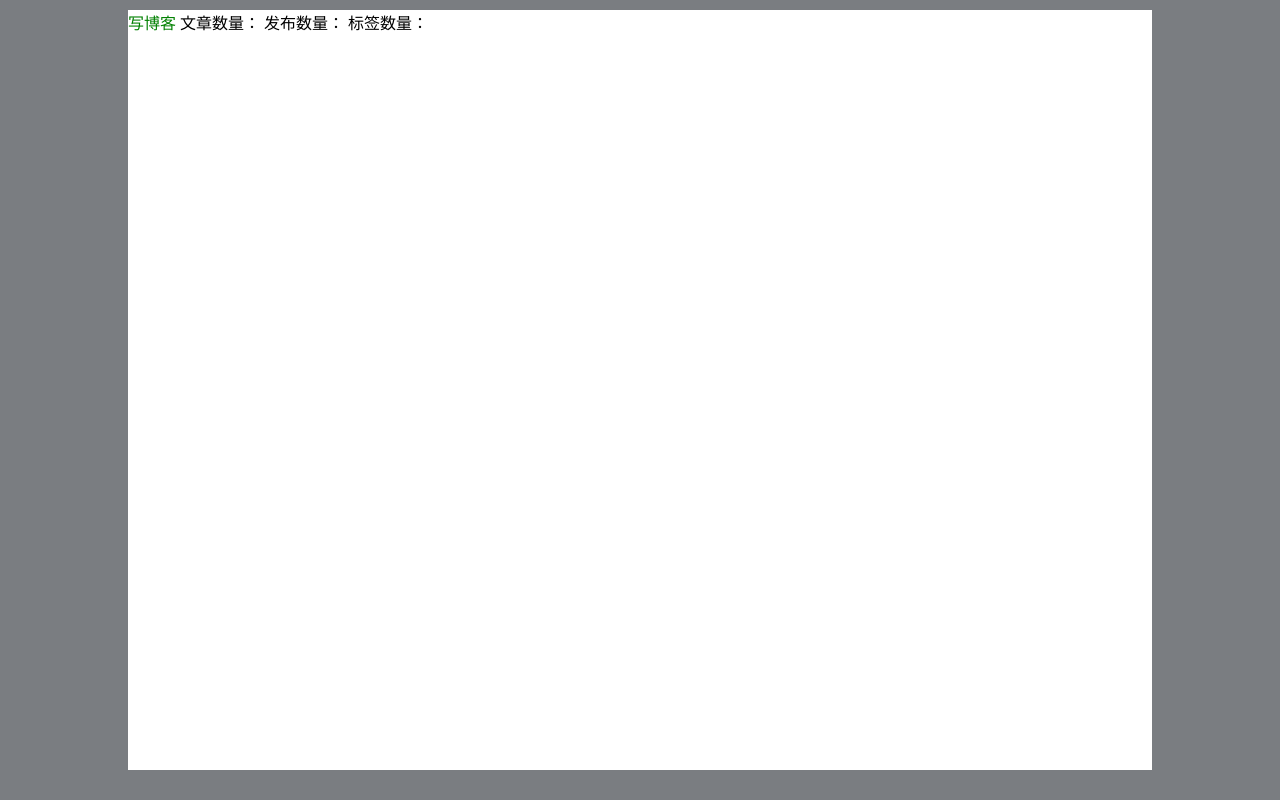
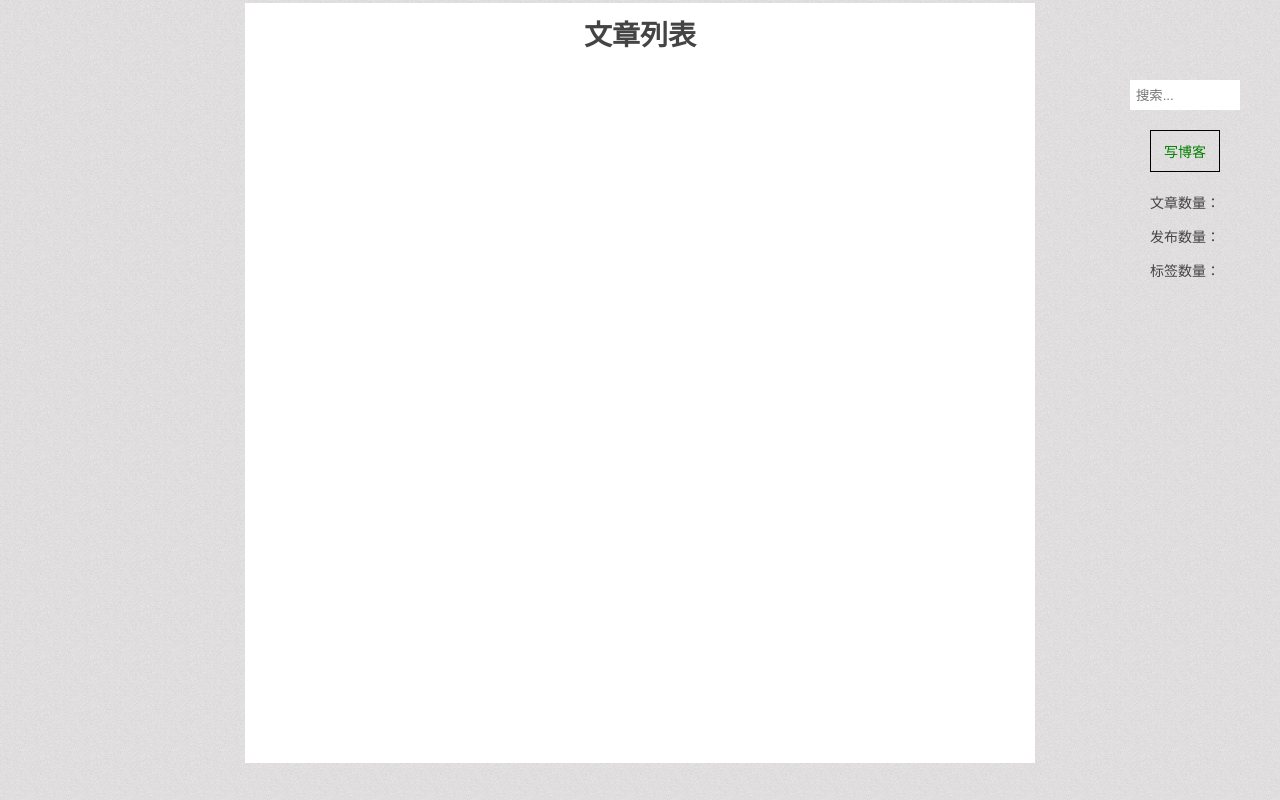
Before and after one commit to coderhwz/online-md-blog, a Flask app: template templates/admin/post/list.html in a window 1280 px wide. Run offline with Flask 2, Linux system fonts and the light colour scheme; the template is opened without the code that fills it, so the values that code supplies are empty.

Commit message:
修改前后端样式，基本达到一致

```diff
--- a/app.py
+++ b/app.py
@@ -124,7 +124,8 @@ def get_stats():
 def home():
     db = get_db()
     cursor = db.cursor()
-    cursor.execute('SELECT * FROM posts WHERE status="publish"')
+    cursor.execute('SELECT * FROM posts WHERE status="publish" ORDER BY'
+            ' create_at DESC')
     posts = cursor.fetchall()
     return render_template('home.html',posts=posts)
 
@@ -186,10 +187,31 @@ def list_posts():
     """
     db = get_db()
     cursor = db.cursor()
-    cursor.execute('SELECT * FROM posts')
+    sql = 'SELECT * FROM posts';
+    keyword = request.args.get('s',None)
+    if keyword:
+        sql = sql+ ' WHERE title LIKE "%s"' % ('%' + keyword +'%')
+    sql = sql + ' ORDER BY create_at DESC'
+    cursor.execute(sql)
     posts = cursor.fetchall()
     stats = get_stats()
-    return render_template('admin/post/list.html',posts=posts,stats=stats)
+    return render_template('admin/post/list.html',posts=posts,stats=stats,
+            keyword=keyword)
+
+@app.route('/admin/post/delete/<int:id>')
+@requires_auth
+def post_delete(id):
+    """@todo: Docstring for delete_posts.
+
+    :arg1: @todo
+    :returns: @todo
+
+    """
+    db = get_db()
+    cursor = db.cursor()
+    cursor.execute("DELETE FROM posts WHERE id=%s"%(id))
+    db.commit()
+    return redirect(url_for('list_posts'))
 
 
 @app.route('/admin/settings')
--- a/filters.py
+++ b/filters.py
@@ -1,4 +1,4 @@
 import datetime
 
 def timefmt(value,format="%Y-%m-%d"):
-    return datetime.datetime.fromtimestamp(value).strftime('%Y-%m-%d %H:%M:%S')
+    return datetime.datetime.fromtimestamp(value).strftime(format)
--- a/static/css/admin.css
+++ b/static/css/admin.css
@@ -1,14 +1,17 @@
-html,body{
+html,body,ul{
     padding:0;
     margin:0;
 }
 body{
-    background-color:#7a7d81;
+    /* background-color:#7a7d81; */
+    background:url(../images/bg.jpg) repeat;
+    font-size:14px;
+    color:#444;
 }
 .wrapper{
-    width:80%;
+    width:790px;
     min-height:95%;
-    margin:10 auto;
+    margin:3px auto;
     background-color:#fff;
 }
 a{
@@ -18,3 +21,54 @@ a{
 a:visited{
 
 }
+.CodeMirror{
+    font-size:14px;
+    color:#444;
+    line-height:20px;
+}
+.fixed{
+    position:fixed;
+    z-index:100;
+    right:40px;
+    top:80px;
+    font-size:14px;
+    text-align:center;
+}
+.fixed a {
+    display:block;
+    border:1px solid #000;
+    padding:10px;
+    margin:20px;
+    text-align:center;
+}
+
+
+.fixed input[type=submit]{
+    background-color:#3276b1;
+    border:1px solid #357ebd;
+    padding:10px;
+    margin:10px 40px;
+    color:white;
+}
+
+.fixed input[type=text]{
+    width:110px;
+    height:30px;
+    padding:6px;
+    border:none;
+}
+h1{
+    padding:10px;
+    text-align:center;
+}
+.posts-list{
+    margin:40px;
+}
+.posts-list li{
+    padding:10px;
+    border-bottom:1px dashed #D9D9DC;
+}
+.posts-list .btn{
+    float:right;
+    padding-right:10px;
+}
--- a/static/css/editor.css
+++ b/static/css/editor.css
@@ -95,7 +95,8 @@ you can use the generic selector below, but it's slower:
 }
 .CodeMirror-scroll {
   /* Set scrolling behaviour here */
-  overflow: auto;
+  /* overflow: auto; */
+    height:auto;
 }
 
 /* PADDING */
--- a/templates/admin/post/list.html
+++ b/templates/admin/post/list.html
@@ -1,14 +1,22 @@
 {% extends "admin/layout.html" %}
 {% block body %}
-<a href="{{ url_for('post_edit') }}" >写博客</a>
-<span>文章数量：{{ stats.posts_cnt }}</span>
-<span>发布数量：{{ stats.pub_cnt }}</span>
-<span>标签数量：{{ stats.tags_cnt }}</span>
-<ul>
+<div class="fixed">
+    <form method="GET" action="{{ url_for('list_posts') }}">
+        <input type="text" name="s" placeholder="搜索..." value="{{ keyword }}"/>
+    </form>
+    <a href="{{ url_for('post_edit') }}" >写博客</a>
+    <p>文章数量：{{ stats.posts_cnt }}</p>
+    <p>发布数量：{{ stats.pub_cnt }}</p>
+    <p>标签数量：{{ stats.tags_cnt }}</p>
+</div>
+<h1>文章列表</h1>
+<ul class="posts-list">
     {% for post in posts %}
     <li>
         <a href="{{ url_for('show_post',slug=post.slug) }}" target="_blank" >{{ post.title }}</a>
-        <a href="{{ url_for('post_edit',id=post.id)}}" >编辑</a>
+        <a onclick="return confirm('确定删除？')" class="btn" href="{{ url_for('post_delete',id=post.id)}}" >删除</a>
+        <a class="btn" href="{{ url_for('post_edit',id=post.id)}}" >编辑</a>
+        <span class="btn date">{{ post.create_at | timefmt }}</span>
     </li>
     {% endfor %}
 </ul>
--- a/templates/home.html
+++ b/templates/home.html
@@ -3,8 +3,10 @@
 <h1 class="title">coderhwz's blog</h1>
 <ul class="articles">
 {% for post in posts %}
-<li><a href="{{ url_for('show_post',slug=post.slug) }}" alt="{{ post.title }}">{{ post.title }}</a>
-{{ post.create_at | timefmt }}</li>
+<li>
+    <a class="title" href="{{ url_for('show_post',slug=post.slug) }}" alt="{{ post.title }}">{{ post.title }}</a>
+    <span class="time"> {{ post.create_at | timefmt('%Y/%m/%d') }} </span>
+</li>
 {% endfor%}
 </ul>
 {% endblock %}
--- a/templates/layout.html
+++ b/templates/layout.html
@@ -16,6 +16,9 @@
         <div class="wrapper">
             {% block body %}
             {% endblock %}
+            <div class="footer">
+                copyright
+            </div>
         </div>
     </body>
 </html>
```
Also changed, not shown: static/css/style.css (+43 -6 lines), templates/admin/post/edit.html (+6 -4 lines).
